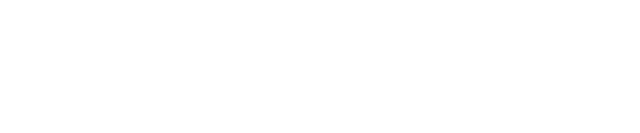
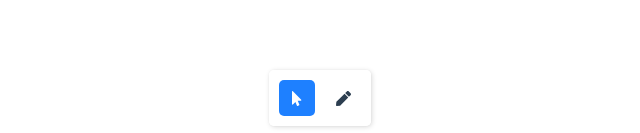
Before and after one commit to moneyinto/whiteboard, a Vue app: page / in a window 1280 px wide. Shown: the part 664-797 px from the top of the page, without its empty margins (320-960 px from the left). Built offline with nearby package versions, Linux system fonts and the light colour scheme.

Commit message:
增加拖拽和画笔模式切换

```diff
--- /dev/null
+++ b/src/components/WhiteBoard/components/toolbar.vue
@@ -0,0 +1,87 @@
+<template>
+    <div class="wb-toolbar">
+        <div class="wb-setting"></div>
+        <div class="wb-tool">
+            <div
+                class="wb-tool-btn"
+                :class="optionType === OPTION_TYPE.MOUSE && 'active'"
+                @click="selectedMode(OPTION_TYPE.MOUSE)"
+            >
+                <Mouse />
+            </div>
+            <div
+                class="wb-tool-btn"
+                :class="optionType === OPTION_TYPE.PEN && 'active'"
+                @click="selectedMode(OPTION_TYPE.PEN)"
+            >
+                <Pen />
+            </div>
+        </div>
+        <div class="wb-control"></div>
+    </div>
+</template>
+
+<script setup lang="ts">
+import { defineEmits, defineProps, toRefs } from "vue";
+import Mouse from "../icons/mouse.vue";
+import Pen from "../icons/pen.vue";
+import { OPTION_TYPE } from "../config";
+
+const emit = defineEmits(["updateOptionType"]);
+
+const props = defineProps({
+    optionType: {
+        type: String,
+        default: OPTION_TYPE.MOUSE
+    }
+});
+
+const { optionType } = toRefs(props);
+
+const selectedMode = (type: string) => {
+    emit("updateOptionType", type);
+};
+</script>
+
+<style scoped>
+.wb-toolbar {
+    position: absolute;
+    bottom: 10px;
+    z-index: 1;
+    left: 0;
+    right: 0;
+    display: flex;
+    padding: 0 15px;
+    justify-content: space-between;
+}
+
+.wb-tool {
+    border-radius: 5px;
+    box-shadow: 0 0 0 1px rgb(0 0 0 / 1%), 1px 1px 5px rgb(0 0 0 / 15%);
+    background-color: rgba(255, 255, 255, 0.96);
+    padding: 10px 5px;
+    display: flex;
+    align-items: center;
+    justify-content: center;
+}
+
+.wb-tool-btn {
+    width: 36px;
+    height: 36px;
+    border-radius: 5px;
+    display: flex;
+    align-items: center;
+    justify-content: center;
+    cursor: pointer;
+    margin: 0 5px;
+}
+
+.wb-tool-btn.active {
+    background-color: #1e80ff;
+}
+
+.wb-tool-btn.active svg {
+    fill: #fff;
+    color: #fff;
+}
+</style>
--- a/src/components/WhiteBoard/config/index.ts
+++ b/src/components/WhiteBoard/config/index.ts
@@ -1,4 +1,4 @@
 export enum OPTION_TYPE {
     PEN = "PEN", // 画笔
-    MOVE = "MOVE" // 移动
+    MOUSE = "MOUSE" // 鼠标-移动-选中
 }
--- a/src/components/WhiteBoard/hooks/useHandlePointer.ts
+++ b/src/components/WhiteBoard/hooks/useHandlePointer.ts
@@ -10,7 +10,7 @@
     canvas: Ref<HTMLCanvasElement | null>,
     context: Ref<CanvasRenderingContext2D | null>,
     elements: Ref<IElement[]>,
-    canvasConfig: Ref<ICanvasConfig>
+    canvasConfig: ICanvasConfig
 ) => {
     const { createPenElement } = useCreateElement(elements);
     const { updateElement } = useUpdateElement(elements);
@@ -19,14 +19,14 @@
     let startPoint: IPoint | null = null;
 
     const handleDown = (event: PointerEvent | TouchEvent) => {
-        switch(canvasConfig.value.optionType) {
-            case OPTION_TYPE.MOVE: {
-                const { x, y } = getWhiteBoardPointPosition(event, canvasConfig.value);
+        switch(canvasConfig.optionType) {
+            case OPTION_TYPE.MOUSE: {
+                const { x, y } = getWhiteBoardPointPosition(event, canvasConfig);
                 startPoint = [x, y];
                 break;
             }
             case OPTION_TYPE.PEN: {
-                const { x, y } = getCanvasPointPosition(event, canvasConfig.value);
+                const { x, y } = getCanvasPointPosition(event, canvasConfig);
                 targetElement = createPenElement({ x, y });
                 break;
             }
@@ -34,19 +34,19 @@
     };
 
     const handleMove = throttleRAF((event: PointerEvent | TouchEvent) => {
-        switch(canvasConfig.value.optionType) {
-            case OPTION_TYPE.MOVE: {
+        switch(canvasConfig.optionType) {
+            case OPTION_TYPE.MOUSE: {
                 if (startPoint) {
-                    const { x, y } = getWhiteBoardPointPosition(event, canvasConfig.value);
-                    canvasConfig.value.scrollX += (x - startPoint[0]);
-                    canvasConfig.value.scrollY += (y - startPoint[1]);
+                    const { x, y } = getWhiteBoardPointPosition(event, canvasConfig);
+                    canvasConfig.scrollX += (x - startPoint[0]);
+                    canvasConfig.scrollY += (y - startPoint[1]);
                     startPoint = [x, y];
                     renderElements(elements.value);
                 }
                 break;
             }
             case OPTION_TYPE.PEN: {
-                const { x, y } = getCanvasPointPosition(event, canvasConfig.value);
+                const { x, y } = getCanvasPointPosition(event, canvasConfig);
                 drawOnCanvas(x, y);
                 break;
             }
--- a/src/components/WhiteBoard/hooks/useRenderElement.ts
+++ b/src/components/WhiteBoard/hooks/useRenderElement.ts
@@ -2,7 +2,7 @@
 import { ICanvasConfig, IElement, IPenElement } from "../types";
 import { getElementBoundsCoords, getPenSvgPath } from "../utils";
 
-export default (canvas: Ref<HTMLCanvasElement | null>, context: Ref<CanvasRenderingContext2D | null>, canvasConfig: Ref<ICanvasConfig>) => {
+export default (canvas: Ref<HTMLCanvasElement | null>, context: Ref<CanvasRenderingContext2D | null>, canvasConfig: ICanvasConfig) => {
     // 绘制笔记
     const renderPenElement = (element: IPenElement) => {
         // 点少于两个时不进行绘制
@@ -11,8 +11,8 @@
         const [x1, y1, x2, y2] = getElementBoundsCoords(element);
 
         // cx, cy 最小矩形中心点在canvas中的位置
-        const cx = (x1 + x2) / 2 + canvasConfig.value.scrollX;
-        const cy = (y1 + y2) / 2 + canvasConfig.value.scrollY;
+        const cx = (x1 + x2) / 2 + canvasConfig.scrollX;
+        const cy = (y1 + y2) / 2 + canvasConfig.scrollY;
 
         // 笔记起始点相对于最小矩形中心点偏移位置
         const shiftX = (x2 - x1) / 2 - (element.x - x1);
--- /dev/null
+++ b/src/components/WhiteBoard/icons/mouse.vue
@@ -0,0 +1,13 @@
+<template>
+    <svg viewBox="0 0 320 512">
+        <path
+            d="M302.189 329.126H196.105l55.831 135.993c3.889 9.428-.555 19.999-9.444 23.999l-49.165 21.427c-9.165 4-19.443-.571-23.332-9.714l-53.053-129.136-86.664 89.138C18.729 472.71 0 463.554 0 447.977V18.299C0 1.899 19.921-6.096 30.277 5.443l284.412 292.542c11.472 11.179 3.007 31.141-12.5 31.141z"
+        ></path>
+    </svg>
+</template>
+
+<style scoped>
+    svg {
+        height: 15px;
+    }
+</style>
--- /dev/null
+++ b/src/components/WhiteBoard/icons/pen.vue
@@ -0,0 +1,14 @@
+<template>
+    <svg viewBox="0 0 512 512">
+        <path
+            fill="currentColor"
+            d="M290.74 93.24l128.02 128.02-277.99 277.99-114.14 12.6C11.35 513.54-1.56 500.62.14 485.34l12.7-114.22 277.9-277.88zm207.2-19.06l-60.11-60.11c-18.75-18.75-49.16-18.75-67.91 0l-56.55 56.55 128.02 128.02 56.55-56.55c18.75-18.76 18.75-49.16 0-67.91z"
+        ></path>
+    </svg>
+</template>
+
+<style scoped>
+svg {
+    height: 15px;
+}
+</style>
--- a/src/components/WhiteBoard/index.vue
+++ b/src/components/WhiteBoard/index.vue
@@ -7,14 +7,20 @@
 			:style="{
 				width: canvasDomWidth,
 				height: canvasDomHeight,
-				cursor: {MOVE: 'default', PEN: 'crosshair'}[canvasConfig.optionType]
+				cursor: {MOUSE: 'grabbing', PEN: 'crosshair'}[canvasConfig.optionType]
 			}"
 		></canvas>
+
+        <ToolBar
+            :optionType="canvasConfig.optionType"
+            @updateOptionType="updateOptionType"
+        />
 	</div>
 </template>
 
 <script setup lang="ts">
-import { ref, nextTick } from "vue";
+import { ref, nextTick, reactive } from "vue";
+import ToolBar from "./components/toolbar.vue";
 import useHandlePointer from "./hooks/useHandlePointer";
 import useRenderElement from "./hooks/useRenderElement";
 import { IElement, ICanvasConfig } from "./types";
@@ -31,13 +37,13 @@
 const canvasDomHeight = ref(0 + "px");
 
 // 画布配置
-const canvasConfig = ref<ICanvasConfig>({
+const canvasConfig = reactive<ICanvasConfig>({
     offsetX: 0,
     offsetY: 0,
     scrollX: 0,
     scrollY: 0,
     zoom: 1,
-    optionType: OPTION_TYPE.MOVE
+    optionType: OPTION_TYPE.MOUSE
 });
 
 // 是否支持触摸
@@ -47,6 +53,11 @@
 const elements = ref<IElement[]>([]);
 const { handleDown, handleMove, handleUp } = useHandlePointer(canvas, context, elements, canvasConfig);
 const { renderElements } = useRenderElement(canvas, context, canvasConfig);
+
+// tool工具update事件
+const updateOptionType = (type: string) => {
+    canvasConfig.optionType = type;
+};
 
 nextTick(() => {
     if (!canvas.value || !whiteboard.value) return;
```
